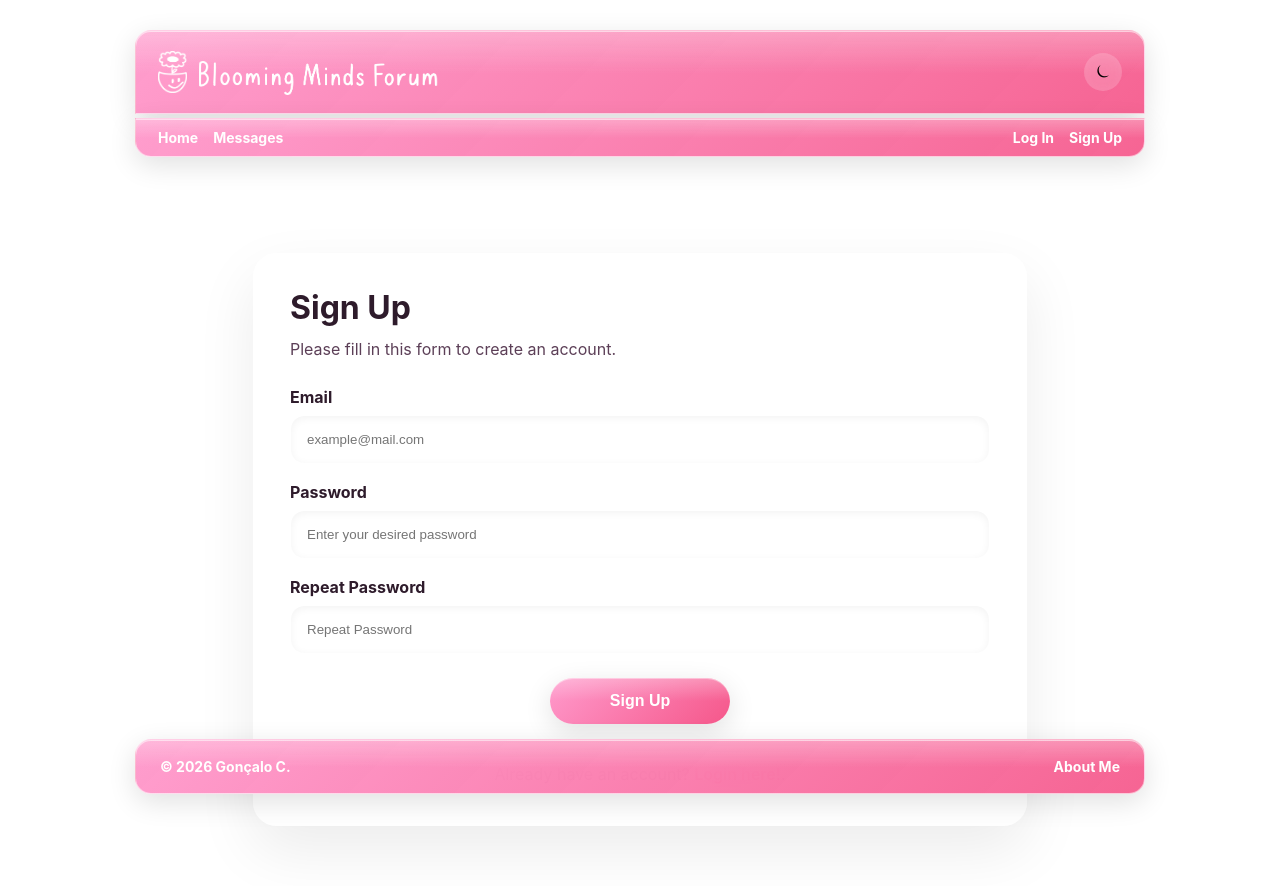
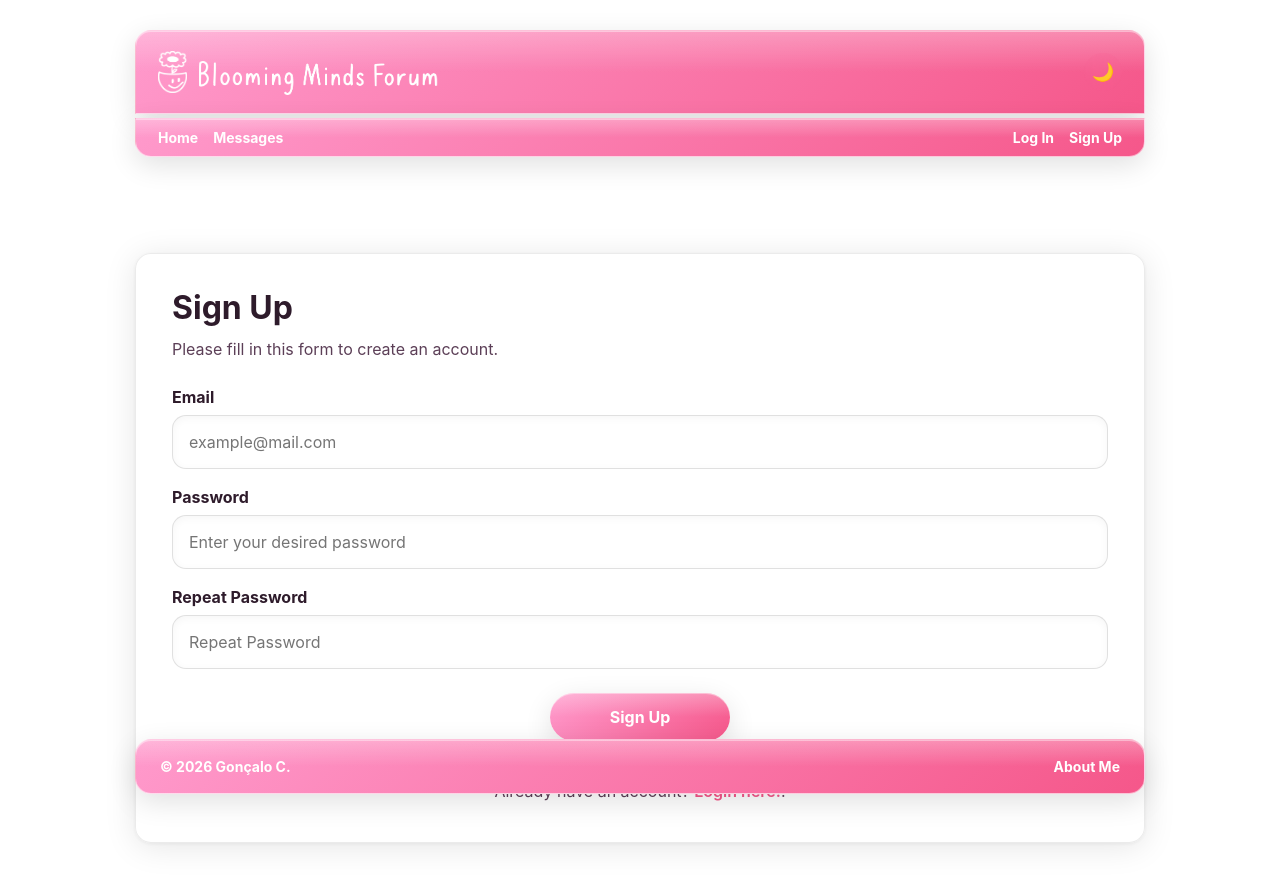
Before and after one commit to Goncalo-C2003/blooming-minds, a Vue app in the folder frontend/: page /signup in a window 1280 px wide. Shown: the top 886 px of the page. Built offline with nearby package versions, Linux system fonts and the light colour scheme.

Commit message:
login and signup frontend upgrade

```diff
--- a/frontend/src/App.vue
+++ b/frontend/src/App.vue
@@ -29,7 +29,7 @@ export default {
   --muted: #5c3f57;
   --accent: #f5578a;
   --accent-soft: rgba(245, 87, 138, 0.22);
-  --card-shadow: 0 28px 100px rgba(195, 49, 108, 0.18);
+  --card-shadow: 0 24px 60px rgba(0, 0, 0, 0.08);
   --card-radius: 1rem;
 }
 
--- a/frontend/src/components/Navbar.vue
+++ b/frontend/src/components/Navbar.vue
@@ -34,7 +34,7 @@ export default {
   },
   computed: {
     themeLabel() {
-      return this.dark ? '☀' : '⏾';
+      return this.dark ? '☀' : '🌙︎';
     }
   },
   mounted() {
--- a/frontend/src/css/Footer.css
+++ b/frontend/src/css/Footer.css
@@ -11,12 +11,12 @@
   width: calc(100% - 2rem);
   max-width: 1010px;
   background:
-    linear-gradient(180deg, rgba(255, 255, 255, 0.28) 0%, rgba(255, 255, 255, 0) 52%),
-    linear-gradient(135deg, rgba(255, 154, 204, 0.96) 0%, rgba(245, 87, 138, 0.92) 100%);
+    linear-gradient(180deg, rgba(255, 255, 255, 0.28) 0%, rgba(255, 255, 255, 0) 50%),
+    linear-gradient(135deg, #ff9acc 0%, #f5578a 100%);
   backdrop-filter: blur(20px) saturate(160%);
   border: 1px solid rgba(255, 255, 255, 0.52);
   border-radius: 1rem;
-  box-shadow: 0 8px 28px rgba(0, 0, 0, 0.12), inset 0 1px 0 rgba(255, 255, 255, 0.55);
+  box-shadow: 0 8px 28px rgba(0, 0, 0, 0.12), inset 0 1px 0 rgba(255, 255, 255, 0.40);
   color: white;
   z-index: 100;
   box-sizing: border-box;
@@ -27,7 +27,7 @@ body.dark .app-footer {
     linear-gradient(180deg, rgba(255, 255, 255, 0.28) 0%, rgba(255, 255, 255, 0) 52%),
     linear-gradient(135deg, #ff9acc 0%, #f5578a 100%);
   border-color: rgba(255, 255, 255, 0.52);
-  box-shadow: 0 8px 32px rgba(245, 87, 138, 0.55), inset 0 1px 0 rgba(255, 255, 255, 0.55);
+  box-shadow: 0 8px 32px rgba(245, 87, 138, 0.50), inset 0 1px 0 rgba(255, 255, 255, 0.40);
 }
 
 .footer-left {
@@ -48,6 +48,15 @@ body.dark .app-footer {
   padding: 0;
   cursor: pointer;
   font-family: inherit;
+  color: white;
+  font-size: 14px;
+  font-weight: bold;
+  transition: opacity 0.18s ease, transform 0.18s ease;
+}
+
+.footer-button:hover {
+  opacity: 0.72;
+  transform: translateY(-1px);
 }
 
 .footer-button:focus,
--- a/frontend/src/css/Form.css
+++ b/frontend/src/css/Form.css
@@ -5,14 +5,20 @@
 }
 
 .form {
-  max-width: 700px;
+  max-width: 1010px;
   margin: 40px auto;
-  border: 1px solid var(--card-border);
+  border: 1px solid rgba(0, 0, 0, 0.08);
   padding: 36px;
+  background: rgba(255, 255, 255, 0.88);
+  backdrop-filter: blur(28px) saturate(180%);
+  border-radius: var(--card-radius);
+  box-shadow: 0 4px 32px rgba(0, 0, 0, 0.10), 0 1px 4px rgba(0, 0, 0, 0.06), inset 0 1px 0 rgba(255, 255, 255, 0.90);
+}
+
+body.dark .form {
+  border-color: var(--card-border);
   background: var(--card-glass);
-  backdrop-filter: blur(20px) saturate(160%);
-  border-radius: 1.5rem;
-  box-shadow: var(--card-shadow), inset 0 1px 0 rgba(255, 255, 255, 0.55);
+  box-shadow: var(--card-shadow), inset 0 1px 0 rgba(255, 255, 255, 0.10);
 }
 
 .form h1 {
@@ -40,20 +46,39 @@ input[type=text], input[type=password] {
   padding: 16px;
   margin: 0 0 18px;
   display: block;
-  border: 1px solid rgba(255, 255, 255, 0.72);
-  background: rgba(255, 255, 255, 0.62);
+  font-family: inherit;
+  font-size: 1rem;
+  border: 1px solid rgba(0, 0, 0, 0.12);
+  background: rgba(255, 255, 255, 0.80);
   backdrop-filter: blur(8px);
   border-radius: 14px;
   box-sizing: border-box;
   color: var(--text);
-  box-shadow: inset 0 2px 8px rgba(0, 0, 0, 0.05), inset 0 1px 0 rgba(255, 255, 255, 0.8);
+  box-shadow: inset 0 2px 8px rgba(0, 0, 0, 0.04), inset 0 1px 0 rgba(255, 255, 255, 0.9);
 }
 
 input[type=text]:focus, input[type=password]:focus {
-  background: rgba(255, 255, 255, 0.88);
+  background: rgba(255, 255, 255, 0.98);
   outline: none;
   border-color: rgba(245, 87, 138, 0.50);
-  box-shadow: 0 0 0 4px rgba(245, 87, 138, 0.12), inset 0 1px 0 rgba(255, 255, 255, 0.8);
+  box-shadow: 0 0 0 4px rgba(245, 87, 138, 0.12), inset 0 1px 0 rgba(255, 255, 255, 0.9);
+}
+
+body.dark input[type=text], body.dark input[type=password] {
+  background:
+    linear-gradient(180deg, rgba(255, 255, 255, 0.10) 0%, rgba(255, 255, 255, 0) 50%),
+    rgba(255, 255, 255, 0.08);
+  border-color: rgba(255, 255, 255, 0.18);
+  backdrop-filter: blur(12px);
+  box-shadow: inset 0 1px 0 rgba(255, 255, 255, 0.12);
+}
+
+body.dark input[type=text]:focus, body.dark input[type=password]:focus {
+  background:
+    linear-gradient(180deg, rgba(255, 255, 255, 0.10) 0%, rgba(255, 255, 255, 0) 50%),
+    rgba(255, 255, 255, 0.13);
+  border-color: rgba(245, 87, 138, 0.60);
+  box-shadow: 0 0 0 4px rgba(245, 87, 138, 0.18), inset 0 1px 0 rgba(255, 255, 255, 0.12);
 }
 
 .actnbtn {
@@ -65,6 +90,7 @@ input[type=text]:focus, input[type=password]:focus {
   border-radius: 999px;
   border: none;
   cursor: pointer;
+  font-family: inherit;
   font-weight: 700;
   font-size: 1rem;
   color: #fff;
@@ -72,6 +98,16 @@ input[type=text]:focus, input[type=password]:focus {
     linear-gradient(180deg, rgba(255, 255, 255, 0.28) 0%, rgba(255, 255, 255, 0) 50%),
     linear-gradient(135deg, #ff9acc 0%, #f5578a 100%);
   box-shadow: 0 8px 28px rgba(0, 0, 0, 0.12), inset 0 1px 0 rgba(255, 255, 255, 0.40);
+  transition: transform 0.22s cubic-bezier(0.34, 1.56, 0.64, 1);
+}
+
+.actnbtn:hover {
+  transform: translateY(-3px) scale(1.04);
+}
+
+.actnbtn:active {
+  transform: translateY(0) scale(0.97);
+  transition-duration: 0.1s;
 }
 
 body.dark .actnbtn {
--- a/frontend/src/css/Navbar.css
+++ b/frontend/src/css/Navbar.css
@@ -5,11 +5,11 @@
   align-items: center;
   box-sizing: border-box;
   background:
-    linear-gradient(180deg, rgba(255, 255, 255, 0.28) 0%, rgba(255, 255, 255, 0) 52%),
-    linear-gradient(135deg, rgba(255, 154, 204, 0.96) 0%, rgba(245, 87, 138, 0.92) 100%);
+    linear-gradient(180deg, rgba(255, 255, 255, 0.28) 0%, rgba(255, 255, 255, 0) 50%),
+    linear-gradient(135deg, #ff9acc 0%, #f5578a 100%);
   backdrop-filter: blur(20px) saturate(160%);
   border: 1px solid rgba(255, 255, 255, 0.52);
-  box-shadow: 0 8px 28px rgba(0, 0, 0, 0.12), inset 0 1px 0 rgba(255, 255, 255, 0.55);
+  box-shadow: 0 8px 28px rgba(0, 0, 0, 0.12), inset 0 1px 0 rgba(255, 255, 255, 0.40);
   max-width: 1010px;
   margin: auto;
 }
@@ -35,7 +35,7 @@ body.dark .navbar-bottom {
     linear-gradient(180deg, rgba(255, 255, 255, 0.28) 0%, rgba(255, 255, 255, 0) 52%),
     linear-gradient(135deg, #ff9acc 0%, #f5578a 100%);
   border-color: rgba(255, 255, 255, 0.52);
-  box-shadow: 0 8px 32px rgba(245, 87, 138, 0.55), inset 0 1px 0 rgba(255, 255, 255, 0.55);
+  box-shadow: 0 8px 32px rgba(245, 87, 138, 0.50), inset 0 1px 0 rgba(255, 255, 255, 0.40);
 }
 
 .navbar-topleft,
@@ -52,6 +52,12 @@ body.dark .navbar-bottom {
   color: white;
   font-size: 14px;
   font-weight: bold;
+  transition: opacity 0.18s ease, transform 0.18s ease;
+}
+
+.navbar-item:hover {
+  opacity: 0.72;
+  transform: translateY(-1px);
 }
 
 .logo-wrap {
@@ -76,7 +82,7 @@ body.dark .navbar-bottom {
 }
 
 .theme-button {
-  background: rgba(255, 255, 255, 0.22);
+  background: none;
   border: none;
   outline: none;
   width: 38px;
@@ -89,8 +95,16 @@ body.dark .navbar-bottom {
   justify-content: center;
   font-size: 18px;
   padding: 0;
+  transition: background 0.18s ease, transform 0.22s cubic-bezier(0.34, 1.56, 0.64, 1);
+  color: #ffffff;
 }
 
 .theme-button:hover {
-  background: rgba(255, 255, 255, 0.34);
+  opacity: 0.72;
+  transform: scale(1.12);
 }
+
+.theme-button:active {
+  transform: scale(0.92);
+  transition-duration: 0.1s;
+}
--- a/frontend/src/css/Welcome.css
+++ b/frontend/src/css/Welcome.css
@@ -86,6 +86,17 @@ body.dark .description {
     linear-gradient(180deg, rgba(255, 255, 255, 0.28) 0%, rgba(255, 255, 255, 0) 50%),
     linear-gradient(135deg, #ff9acc 0%, #f5578a 100%);
   box-shadow: 0 8px 28px rgba(0, 0, 0, 0.12), inset 0 1px 0 rgba(255, 255, 255, 0.40);
+  transition: transform 0.22s cubic-bezier(0.34, 1.56, 0.64, 1), box-shadow 0.22s ease;
+}
+
+.action-button:hover {
+  transform: translateY(-3px) scale(1.04);
+  box-shadow: 0 16px 40px rgba(245, 87, 138, 0.38), inset 0 1px 0 rgba(255, 255, 255, 0.55);
+}
+
+.action-button:active {
+  transform: translateY(0) scale(0.97);
+  transition-duration: 0.1s;
 }
 
 body.dark .action-button {
```
Also changed, not shown: 1 other file (tests, documents, lock files or other folders).
